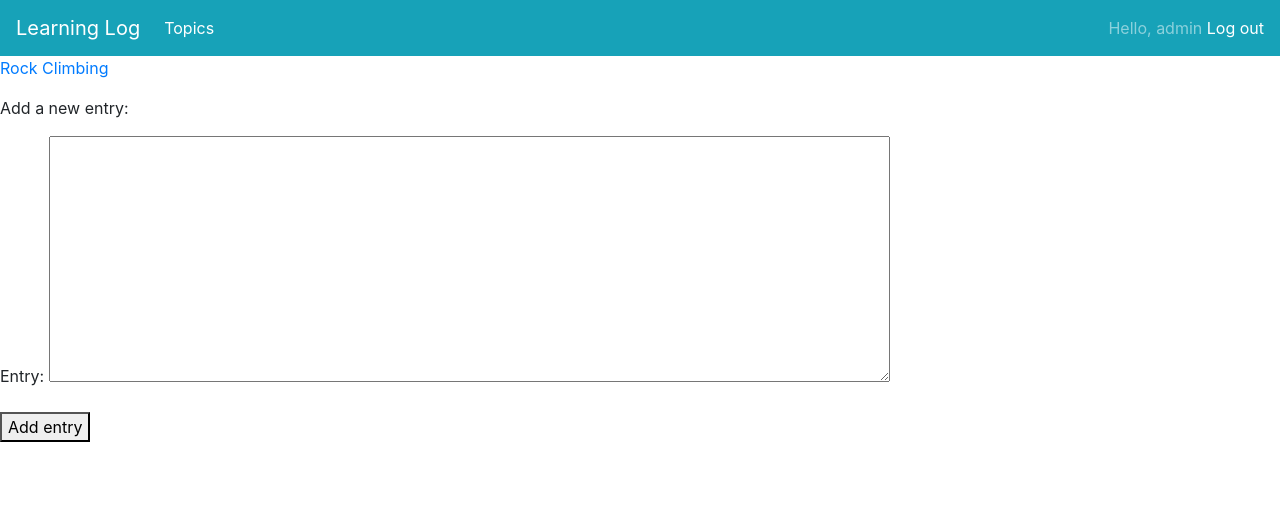
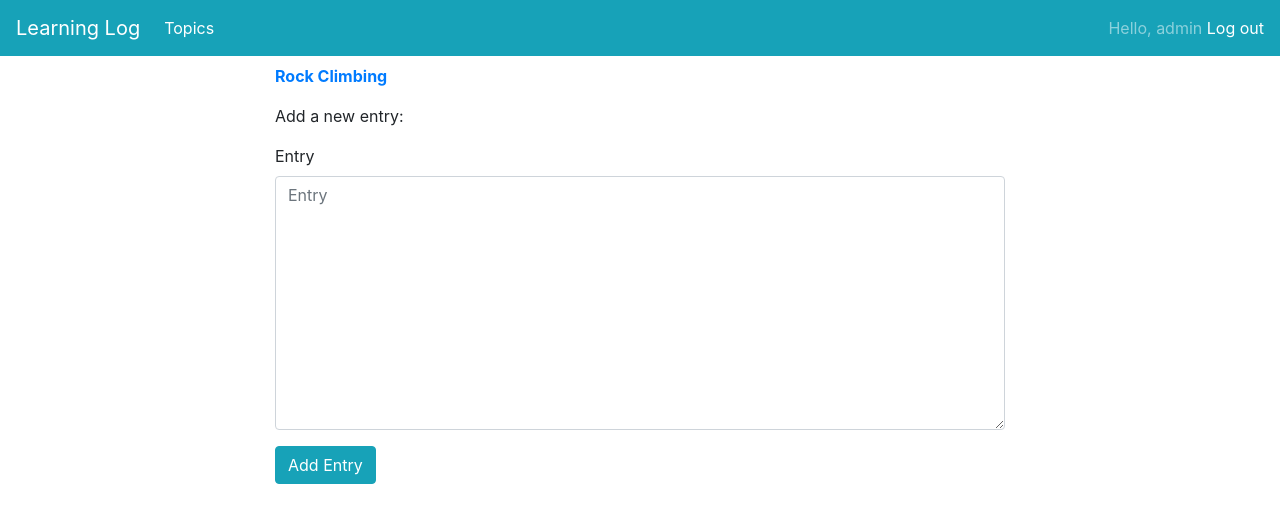
Before and after one commit to Mohammadhussain257/learning_log, a Django app: page /new_entry/1/ in a window 1280 px wide. Shown: the top 523 px of the page. Run offline with Django 3.2, Linux system fonts and the light colour scheme; a user stored in the database is signed in; data comes from the database, SQL or seed files in the repository; both versions use the stored data as it was after the commit; some libraries are stand-ins or nearby versions.

Commit message:
new enty page styling

```diff
--- a/templates/new_entry.html
+++ b/templates/new_entry.html
@@ -1,10 +1,19 @@
 {% extends 'base.html' %}
+{% load bootstrap4 %}
 {% block content %}
-    <p><a href="{% url 'learning_logs:topic' topic.id %}">{{ topic }}</a></p>
-    <p>Add a new entry:</p>
-    <form action="{% url 'learning_logs:new_entry' topic.id %}" method="post">
-        {% csrf_token %}
-        {{ form.as_p }}
-    <button name="submit">Add entry</button>
-    </form>
+    <div class="container mt-2">
+    <div class="row">
+        <div class="offset-2"></div>
+        <div class="col-8">
+            <p><a href="{% url 'learning_logs:topic' topic.id %}" class="font-weight-bold">{{ topic }}</a></p>
+            <p>Add a new entry:</p>
+            <form action="{% url 'learning_logs:new_entry' topic.id %}" method="post" class="form">
+                {% csrf_token %}
+                {% bootstrap_form form %}
+                <button name="submit" class="btn btn-info">Add Entry</button>
+            </form>
+        </div>
+        <div class="offset-2"></div>
+    </div>
+    </div>
 {% endblock content %}
```
Also changed, not shown: db.sqlite3.
